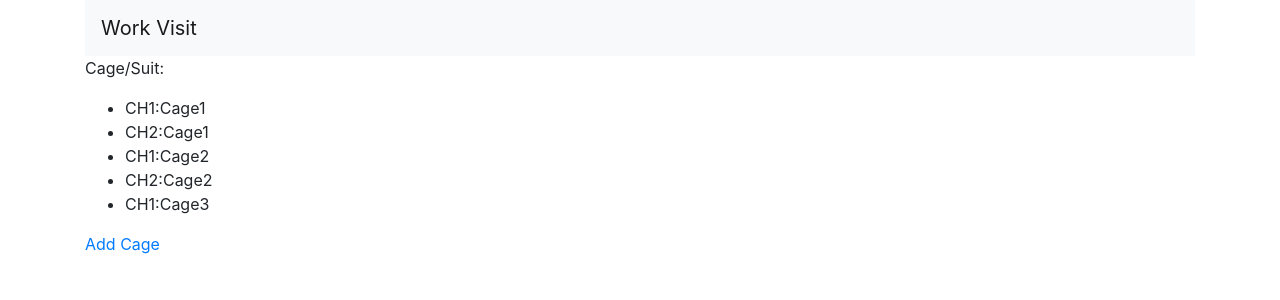
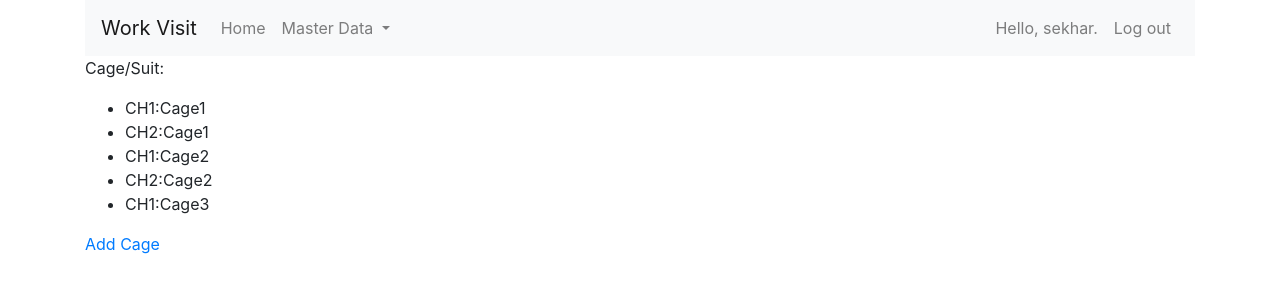
Before and after one commit to sekhart/Workvisit, a Django app: page /cageview in a window 1280 px wide. Shown: the top 300 px of the page. Run offline with Django 3.2, Linux system fonts and the light colour scheme; a user stored in the database is signed in; data comes from the database, SQL or seed files in the repository; some libraries are stand-ins or nearby versions.

Commit message:
added styles bootstrap4

```diff
--- a/WorkVisits/templates/WorkVisits/base.html
+++ b/WorkVisits/templates/WorkVisits/base.html
@@ -20,8 +20,40 @@
 <body>
 <!-- Static navbar -->
 <div class="container">
-    <nav class="navbar navbar-expand-lg navbar-light bg-light">
+    <nav class="navbar navbar-expand-md navbar-light bg-light">
         <a class="navbar-brand" href="{% url 'workvisits:home' %}">Work Visit</a>
+        <button class="navbar-toggler" type="button" data-toggle="collapse" data-target="#navbarSupportedContent" aria-controls="navbarSupportedContent" aria-expanded="false" aria-label="Toggle navigation">
+            <span class="navbar-toggler-icon"></span>
+        </button>
+        <div class="navbar-collapse collapse w-100 order-1 order-md-0 dual-collapse2" id="navbarNavDropdown">
+            <ul class="nav navbar-nav">
+                <li class="nav-item ">
+                    <a class="nav-link" href="{% url 'workvisits:home' %}">Home <span class="sr-only">(current)</span></a>
+                </li>
+                <li class="nav-item dropdown">
+                    <a class="nav-link dropdown-toggle" href="#" id="navbarDropdownMenuLink" data-toggle="dropdown" aria-haspopup="true" aria-expanded="false">
+                        Master Data
+                    </a>
+                    <div class="dropdown-menu" aria-labelledby="navbarDropdownMenuLink">
+                        <a class="dropdown-item" href="{% url 'workvisits:ibxview' %}">IBX</a>
+                        <a class="dropdown-item" href="{% url 'workvisits:cageview' %}">Cage</a>
+                        <a class="dropdown-item" href="{% url 'workvisits:cabinetview' %}">Cabinets</a>
+                        <a class="dropdown-item" href="{% url 'workvisits:visitorsview' %}">Visitors</a>
+                    </div>
+                </li>
+            </ul>
+        </div>
+        <div class="navbar-collapse collapse w-100 order-3 dual-collapse2">
+            <ul class="navbar-nav ml-auto">
+                {% if user.is_authenticated %}
+                 <li class="nav-item"><a class="nav-link">Hello, {{ user.username }}.</a></li>
+                <li class="nav-item"><a class="nav-link" href="{% url 'users:logout' %}">Log out</a></li>
+                {% else %}
+                <li class="nav-item"><a class="nav-link" href="{% url 'users:register' %}">Register</a></li>
+                 <li class="nav-item"><a class="nav-link" href="{% url 'users:login' %}">Log in</a></li>
+                {% endif %}
+            </ul>
+        </div>
     </nav>
 </div>
 
```
